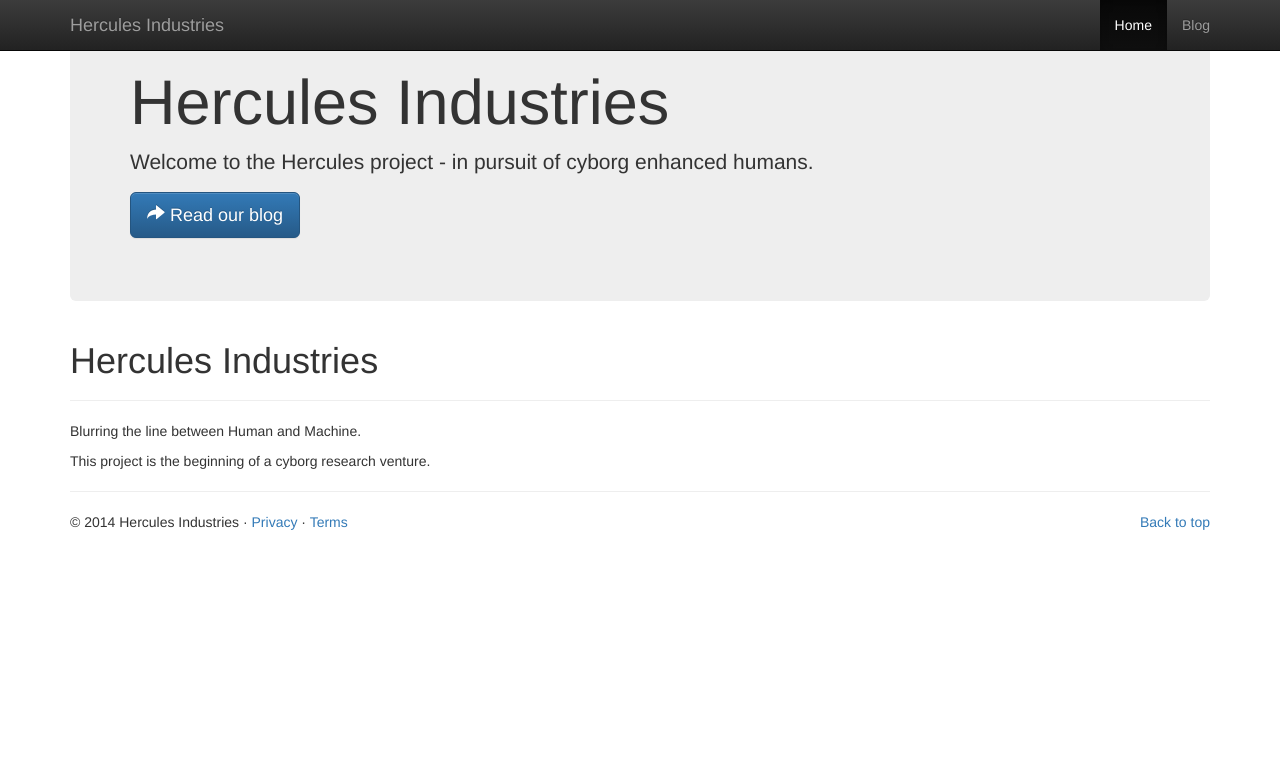
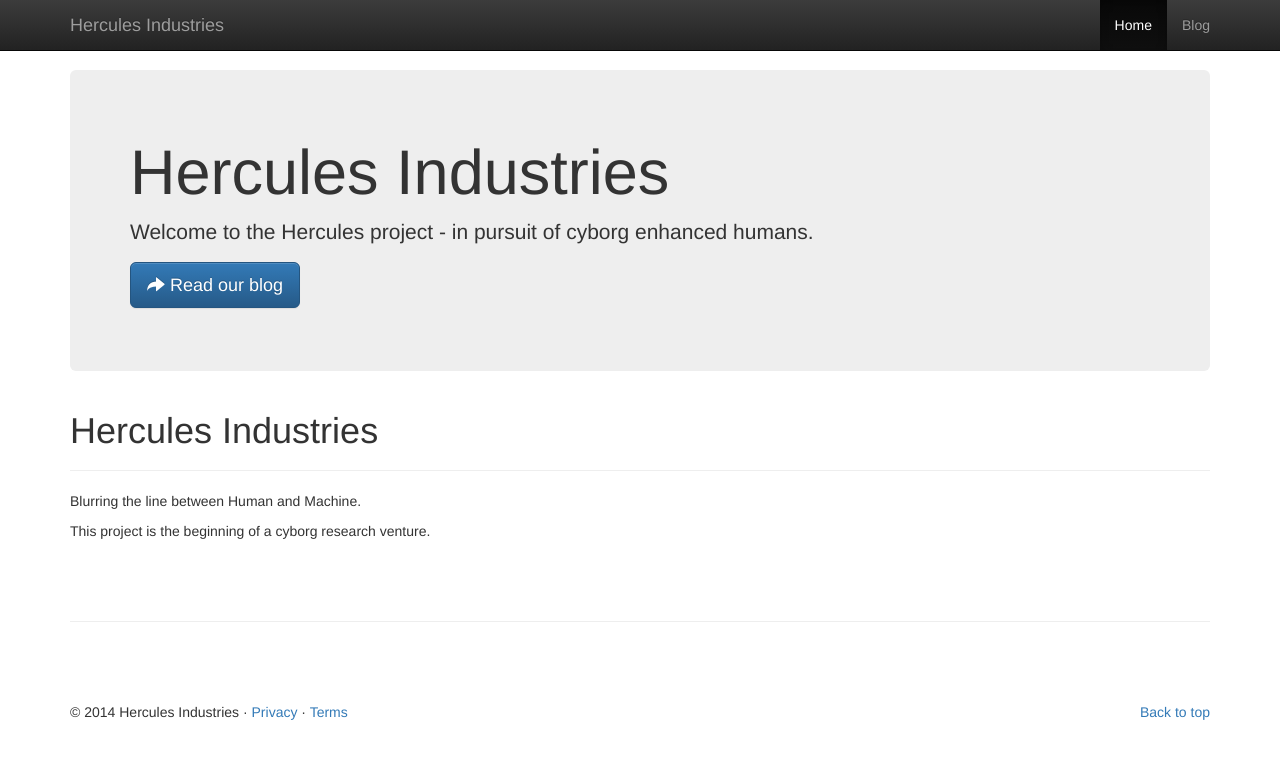
Before and after one commit to vinkogrgic/herculesindustries.co, a Jekyll site: the page index.html, which Jekyll copies as it is, in a window 1280 px wide. Shown: the top 759 px of the page. Built offline with Jekyll 4.4.1, drawn with Linux system fonts in a browser that asks for light colours; nearby versions of some CDN libraries.

Commit message:
header update

```diff
--- a/_includes/header.html
+++ b/_includes/header.html
@@ -2,7 +2,7 @@
 
   <div class="wrapper">
 
-    <a class="site-title" href="{{ site.baseurl }}/blog">{{ site.title }}</a>
+    <a class="site-title" href="{{ site.baseurl }}">{{ site.title }}</a>
 
     <nav class="site-nav">
       <a href="#" class="menu-icon">
--- /dev/null
+++ b/css/theme.css
@@ -0,0 +1,94 @@
+/*! ------ Bootstrap theme template custom CSS ------ */
+body {
+  padding-top: 70px;
+  padding-bottom: 30px;
+}
+
+.theme-dropdown .dropdown-menu {
+  position: static;
+  display: block;
+  margin-bottom: 20px;
+}
+
+.theme-showcase > p > .btn {
+  margin: 5px 0;
+}
+
+/*! ------ More page marketing layout custom CSS ------ */
+
+/* MARKETING */
+/* Pad the edges of the mobile views a bit */
+.marketing {
+  padding-right: 15px;
+  padding-left: 15px;
+}
+
+/* Center align the text within the three columns below the carousel */
+.marketing .col-lg-4 {
+  margin-bottom: 20px;
+  text-align: center;
+}
+.marketing h2 {
+  font-weight: normal;
+}
+.marketing .col-lg-4 p {
+  margin-right: 10px;
+  margin-left: 10px;
+}
+
+/* FEATURETTES */
+.featurette-divider {
+  margin: 80px 0; /* Space out the Bootstrap <hr> more */
+}
+
+/* Thin out the marketing headings */
+.featurette-heading {
+  font-weight: 300;
+  line-height: 1;
+  letter-spacing: -1px;
+}
+
+
+/* CUSTOM RESPONSIVE CSS */
+@media (min-width: 768px) {
+
+  /* Remove the edge padding needed for mobile */
+  .marketing {
+    padding-right: 0;
+    padding-left: 0;
+  }
+
+  .featurette-heading {
+    font-size: 50px;
+  }
+}
+
+@media (min-width: 992px) {
+  .featurette-heading {
+    margin-top: 120px;
+  }
+}
+
+/*! ------ Vinko custom CSS ------ */
+/* Vertically align icons to use in buttons */
+.icon-vertical-fix {
+    position: relative;
+    top: 3px;
+}
+
+/* Invert colour design of deafult button for navbar */
+.btn-navbar-inverse {
+    color: #999;
+    background-color: transparent;
+    border-color: #080808;
+}
+
+.btn-navbar-inverse:hover,
+.btn-navbar-inverse:focus,
+.btn-navbar-inverse:active,
+.btn-navbar-inverse.active,
+.open .dropdown-toggle.btn-navbar-inverse {
+	color: #fff;
+    background-color: #222;
+    border-color: #080808;
+}
```
